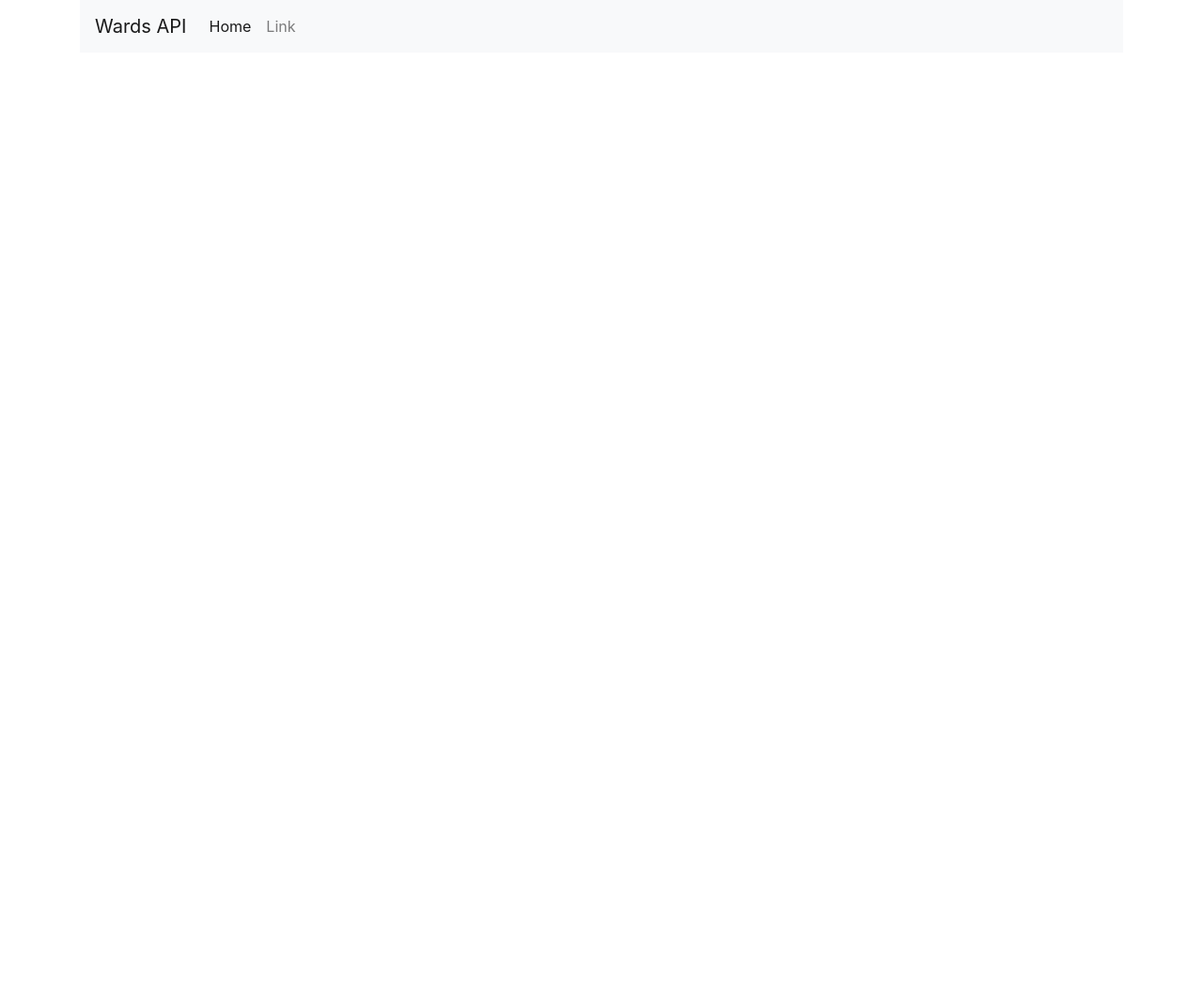
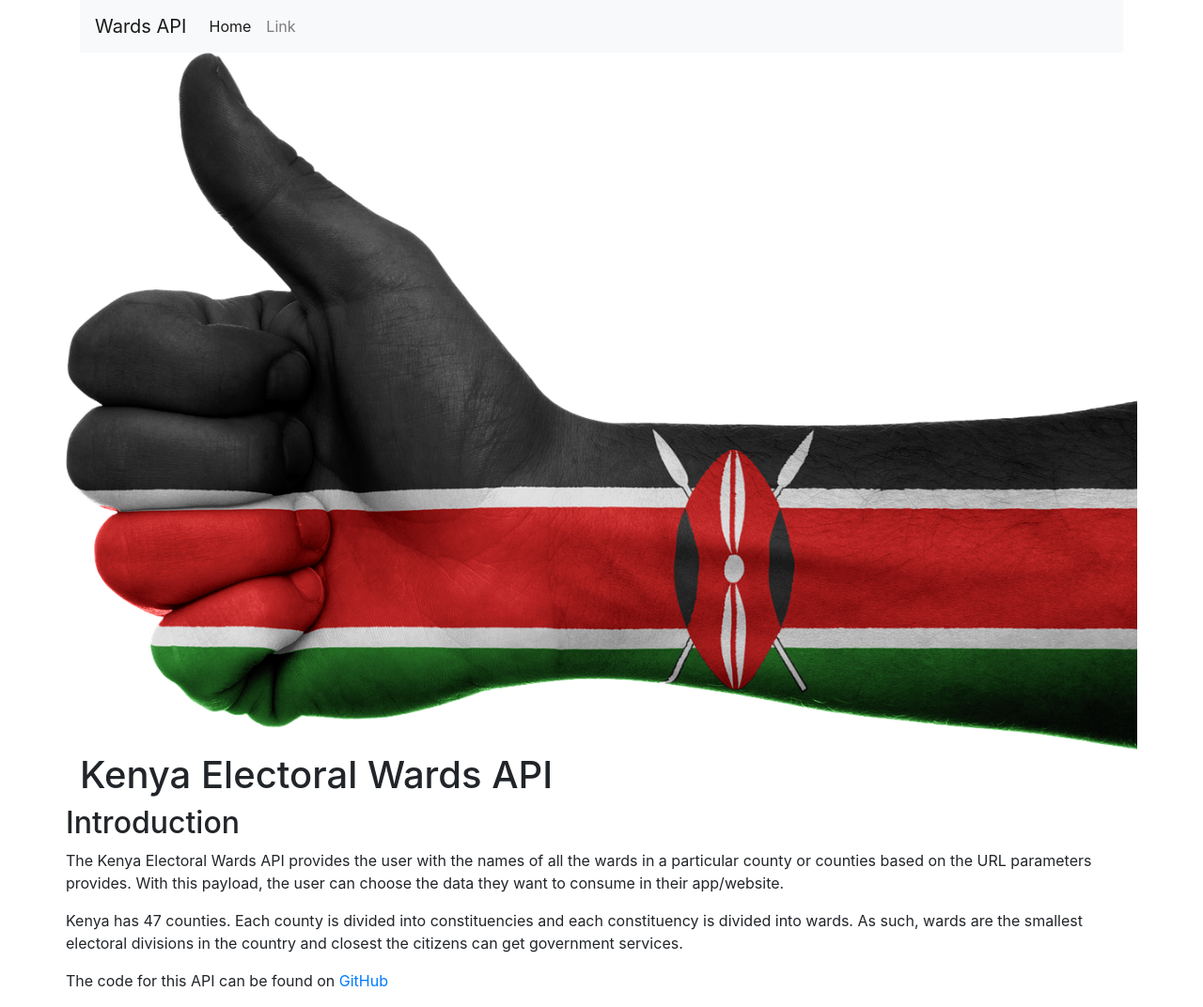
Before and after one commit to bwainaina380/kenya-wards-constituencies-county-rest-api, a website: page public/index.html in a window 1280 px wide. Shown: the whole page at 94% size. Before the commit the page ends 800 px from the top, so only its background shows below. Drawn offline with nearby package versions, Linux system fonts and the light colour scheme.

Commit message:
Coded the introduction section

```diff
--- a/public/index.html
+++ b/public/index.html
@@ -44,5 +44,36 @@
         </nav>
       </div>
     </header>
+    <!-- Header -->
+
+    <div class="container">
+      <div class="row">
+        <img src="./images/kenya.png" alt="" class="img-fluid" /> <br />
+        <div class="col-md-12"><h1>Kenya Electoral Wards API</h1></div>
+
+        <h2>Introduction</h2>
+        <p>
+          The Kenya Electoral Wards API provides the user with the names of all
+          the wards in a particular county or counties based on the URL
+          parameters provides. With this payload, the user can choose the data
+          they want to consume in their app/website.
+        </p>
+
+        <p>
+          Kenya has 47 counties. Each county is divided into constituencies and
+          each constituency is divided into wards. As such, wards are the
+          smallest electoral divisions in the country and closest the citizens
+          can get government services.
+        </p>
+
+        <p>
+          The code for this API can be found on
+          <a
+            href="https://github.com/bwainaina380/kenya-wards-constituencies-county-rest-api"
+            >GitHub</a
+          >
+        </p>
+      </div>
+    </div>
   </body>
 </html>
```
Also changed, not shown: public/images/kenya.png (added).
